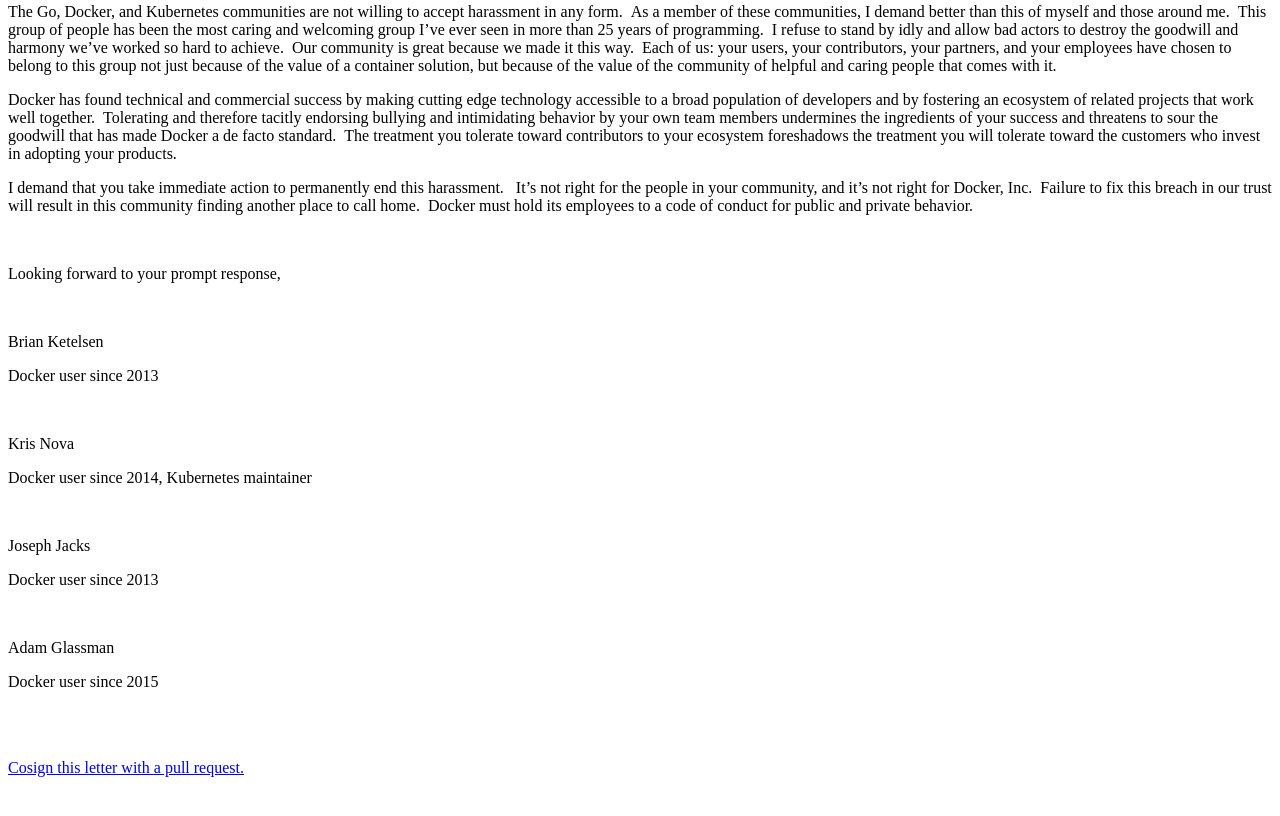
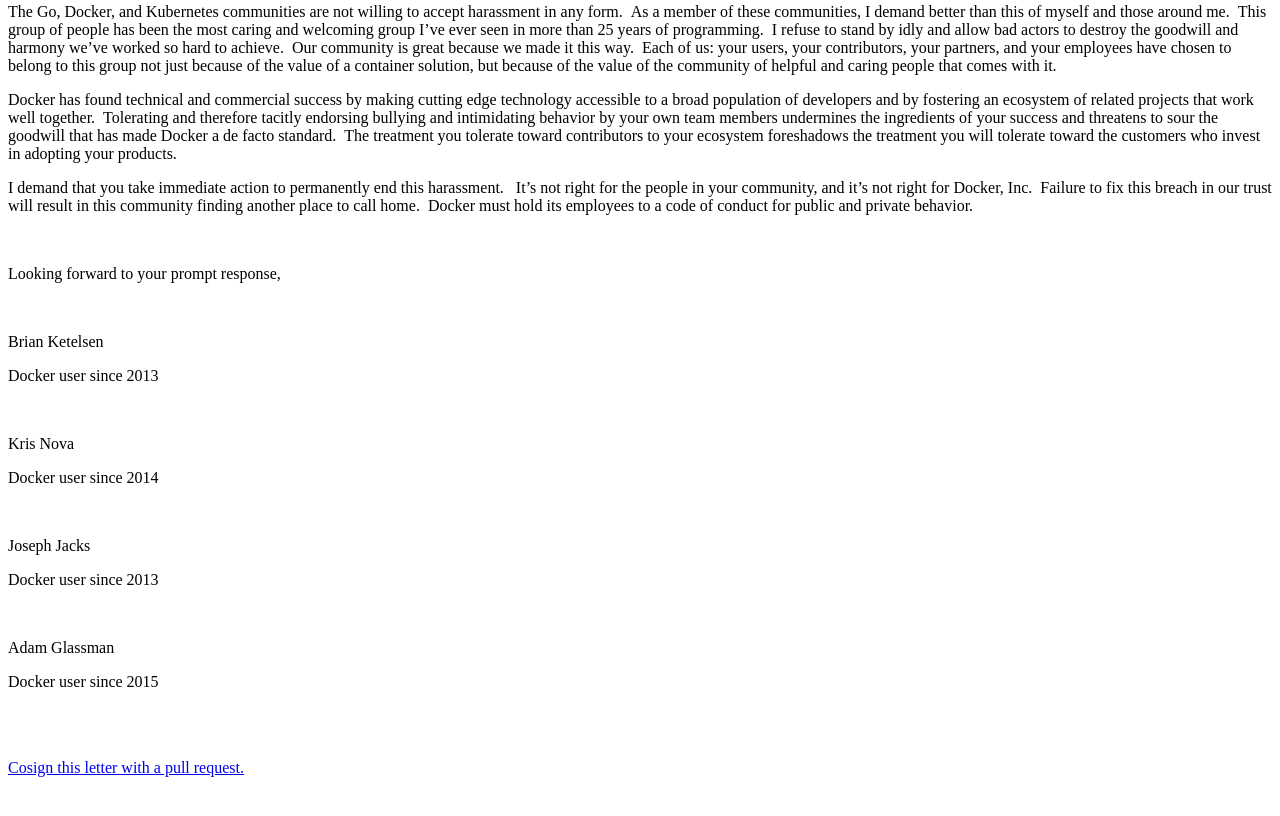
Before and after one commit to kennjason/openletter, a plain HTML site: page index.html in a window 1280 px wide. Shown: the part 568-1384 px from the top of the page. Drawn offline with Linux system fonts and the light colour scheme.

Commit message:
Remove k8s ;)

```diff
--- a/index.html
+++ b/index.html
@@ -25,7 +25,7 @@
 <p><span style="font-weight: 400;">Docker user since 2013</span></p>
 <br/>
 <p><span style="font-weight: 400;">Kris Nova</span></p>
-<p><span style="font-weight: 400;">Docker user since 2014, Kubernetes maintainer</span></p>
+<p><span style="font-weight: 400;">Docker user since 2014</span></p>
 <br/>
 <p><span style="font-weight: 400;">Joseph Jacks</span></p>
 <p><span style="font-weight: 400;">Docker user since 2013</span></p>
```
